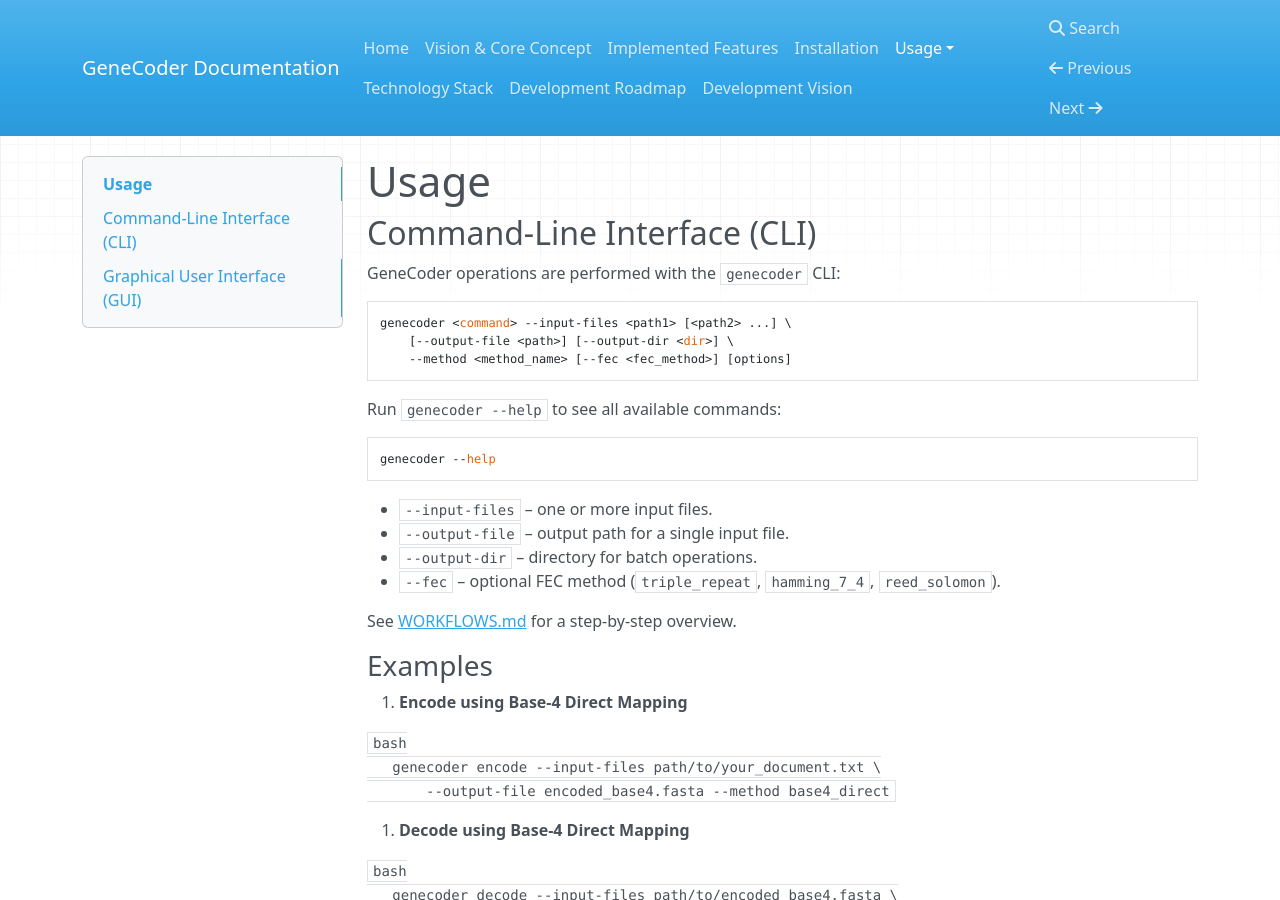
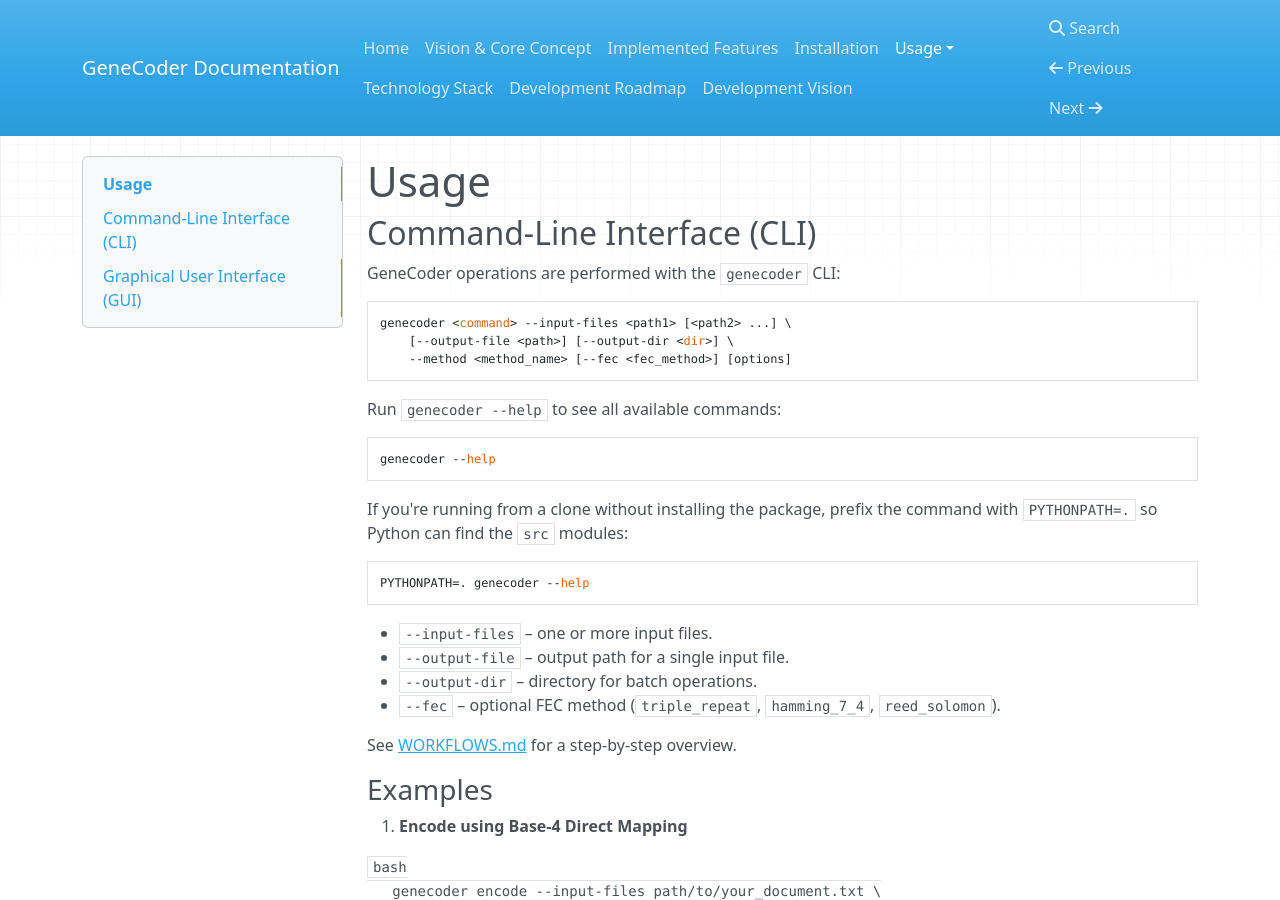
Before and after one commit to d0tTino/GeneCoder, an MkDocs documentation site: the page built from docs/usage.md, in a window 1280 px wide and 900 px high. Built offline with MkDocs 1.6.1, drawn with Linux system fonts in a browser that asks for light colours; nearby versions of some CDN libraries.

Commit message:
Document PYTHONPATH usage for CLI

````diff
--- a/docs/usage.md
+++ b/docs/usage.md
@@ -14,6 +14,13 @@ Run `genecoder --help` to see all available commands:
 
 ```bash
 genecoder --help
+```
+
+If you're running from a clone without installing the package, prefix the
+command with `PYTHONPATH=.` so Python can find the `src` modules:
+
+```bash
+PYTHONPATH=. genecoder --help
 ```
 
 * `--input-files` – one or more input files.
````
